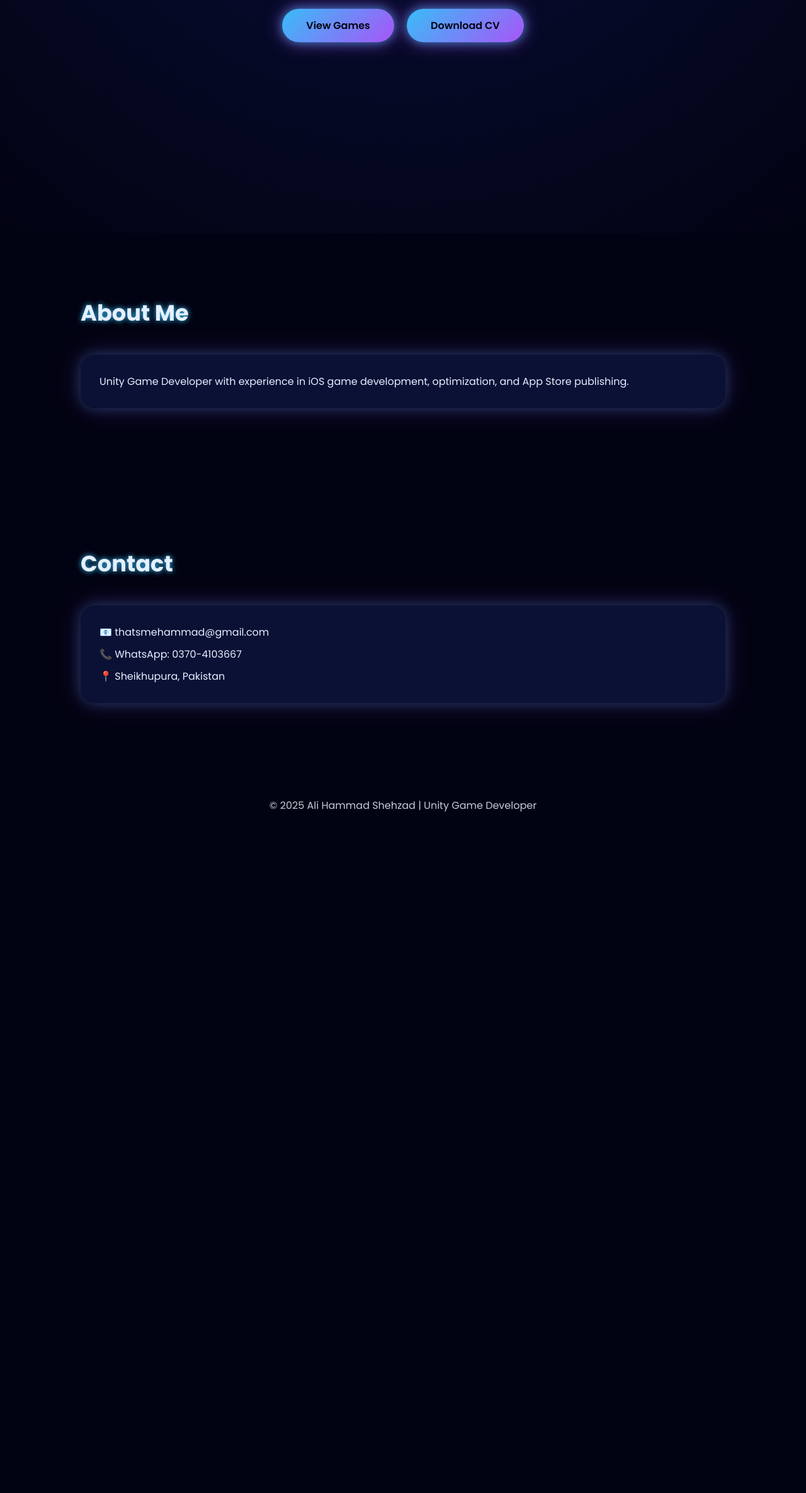
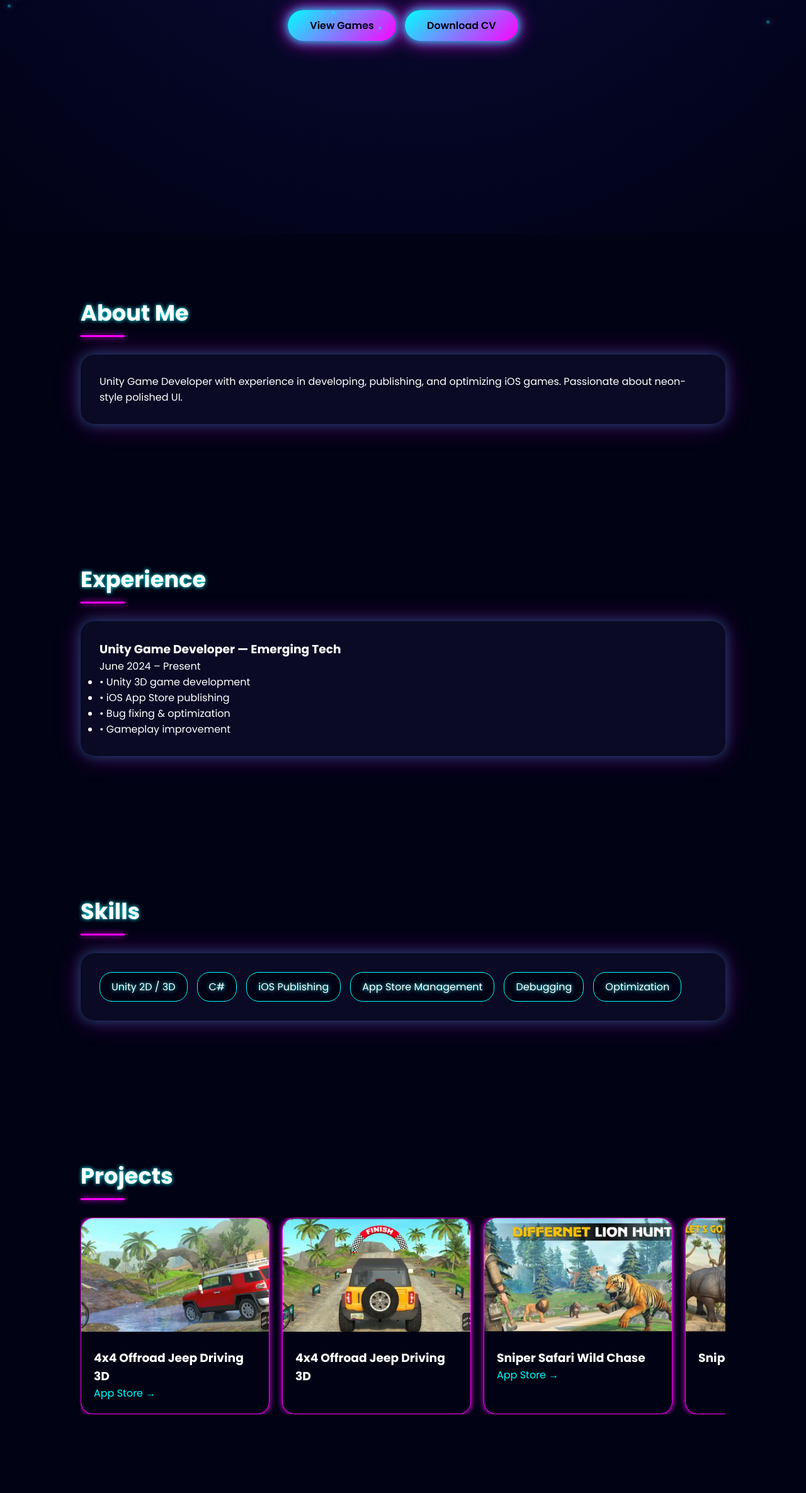
Before and after one commit to thatshammad/thatshammad.github.io, a plain HTML site: page index.html in a window 1280 px wide. Shown: the part 430-2800 px from the top of the page at 63% size. Before the commit the page ends 1751 px from the top, so only its background shows below. Drawn offline with Linux system fonts and the light colour scheme.

Commit message:
Update index.html

```diff
--- a/index.html
+++ b/index.html
@@ -3,180 +3,252 @@
 <head>
 <meta charset="UTF-8">
 <meta name="viewport" content="width=device-width, initial-scale=1.0">
-<title>Ali Hammad | Unity Game Developer</title>
+<title>Hammad | Unity Game Developer</title>
 
 <style>
 @import url('https://fonts.googleapis.com/css2?family=Poppins:wght@300;400;600;700&display=swap');
 
-*{margin:0;padding:0;box-sizing:border-box;font-family:Poppins;}
-
-body{
-background:#020312;
-color:#e5f0ff;
-overflow-x:hidden;
-cursor:none;
-}
+*{margin:0;padding:0;box-sizing:border-box;font-family:Poppins}
 
 /* ================= LOADING INTRO ================= */
 #loader{
 position:fixed;
 inset:0;
-background:radial-gradient(circle,#05082a,#020312);
+background:radial-gradient(circle,#06092b,#010214);
 display:flex;
 align-items:center;
 justify-content:center;
 flex-direction:column;
 z-index:10000;
-transition:opacity 1s ease,visibility 1s ease;
+transition:1s;
 }
-
-#loader.hide{
-opacity:0;
-visibility:hidden;
-}
+#loader.hide{opacity:0;visibility:hidden}
 
 .loader-title{
 font-size:2.6rem;
 letter-spacing:2px;
-text-shadow:0 0 20px #38bdf8,0 0 40px #a855f7;
+text-shadow:0 0 15px #00ffff,0 0 30px #ff00ff;
 animation:pulse 2s infinite;
 }
 
 .loader-bar{
 width:260px;
 height:6px;
-background:#0a0f3c;
+background:#0a0a25;
 border-radius:10px;
 overflow:hidden;
 margin-top:30px;
 }
-
 .loader-fill{
+height:100%;
 width:0%;
-height:100%;
-background:linear-gradient(90deg,#38bdf8,#a855f7);
-box-shadow:0 0 15px #38bdf8,0 0 30px #a855f7;
+background:linear-gradient(90deg,#00ffff,#ff00ff);
+box-shadow:0 0 20px #00ffff,0 0 40px #ff00ff;
 animation:load 3.5s forwards;
 }
 
-@keyframes load{
-to{width:100%;}
+@keyframes load{to{width:100%}}
+@keyframes pulse{50%{opacity:.6}}
+
+body{
+background:#010214;
+color:#fff;
+overflow-x:hidden;
+cursor:none;
 }
 
-@keyframes pulse{
-0%,100%{opacity:1;}
-50%{opacity:.6;}
+/* ================= NEON CURSOR ================= */
+.cursor{
+position:fixed;
+width:20px;
+height:20px;
+border-radius:50%;
+pointer-events:none;
+border:2px solid #00ffff;
+box-shadow:0 0 10px #00ffff,0 0 25px #ff00ff;
+transform:translate(-50%,-50%);
+z-index:9999;
 }
 
-/* ================= CURSOR ================= */
-.cursor{
+/* ================= PARTICLES ================= */
+.particle{
 position:fixed;
-width:18px;
-height:18px;
+width:5px;
+height:5px;
+background:#00ffff;
 border-radius:50%;
-pointer-events:none;
-border:2px solid #38bdf8;
-box-shadow:0 0 10px #38bdf8,0 0 25px #a855f7;
-transform:translate(-50%,-50%);
-z-index:9999;
+opacity:.4;
+animation:float 20s linear infinite;
+box-shadow:0 0 10px #00ffff,0 0 20px #ff00ff;
 }
 
 /* ================= HERO ================= */
 .hero{
 height:100vh;
 display:flex;
+justify-content:center;
 align-items:center;
-justify-content:center;
 text-align:center;
-background:radial-gradient(circle at top,#0a0f3c,#020312);
+background:radial-gradient(circle at top,#0c0c3e,#010214);
 }
 
 .hero h1{
-font-size:3.6rem;
-text-shadow:0 0 15px #38bdf8,0 0 30px #a855f7;
+font-size:3.5rem;
+text-shadow:0 0 15px #00ffff,0 0 30px #ff00ff;
 }
-.hero span{color:#a855f7;}
-.hero p{margin:15px 0;color:#c7d2fe;}
+.hero span{color:#ff00ff}
+.hero p{margin:15px 0;text-shadow:0 0 8px #00ffff}
 
 .btn{
-padding:14px 38px;
-border-radius:35px;
-background:linear-gradient(135deg,#38bdf8,#a855f7);
-color:#020312;
+padding:12px 35px;
+border-radius:30px;
+background:linear-gradient(135deg,#00ffff,#ff00ff);
+color:#010214;
 font-weight:600;
 text-decoration:none;
+margin:5px;
 display:inline-block;
-margin:8px;
-box-shadow:0 0 15px rgba(56,189,248,.6),0 0 30px rgba(168,85,247,.6);
 transition:.2s;
+box-shadow:0 0 15px #00ffff,0 0 30px #ff00ff;
 }
 
-/* ================= SECTIONS ================= */
-section{padding:100px 10%;}
+/* ================= MAGNETIC EFFECT ================= */
+.btn:hover{box-shadow:0 0 25px #00ffff,0 0 45px #ff00ff}
+
+section{padding:100px 10%}
+
 h2{
 font-size:2.2rem;
 margin-bottom:40px;
-text-shadow:0 0 8px #38bdf8;
+text-shadow:0 0 6px #00ffff;
+position:relative;
+}
+h2::after{
+content:'';
+width:70px;
+height:3px;
+background:#ff00ff;
+position:absolute;
+bottom:-12px;
+left:0;
+box-shadow:0 0 10px #ff00ff;
 }
 
-/* ================= REVEAL ================= */
-.reveal{opacity:0;transform:translateY(60px);transition:1s;}
-.reveal.active{opacity:1;transform:translateY(0);}
+.reveal{opacity:0;transform:translateY(60px);transition:1s}
+.reveal.active{opacity:1;transform:none}
 
 /* ================= CARD ================= */
 .card{
-background:#0b1035;
+background:#0a0a25;
 padding:30px;
 border-radius:22px;
-box-shadow:0 0 20px rgba(56,189,248,.25),0 0 40px rgba(168,85,247,.25);
+box-shadow:0 0 20px rgba(0,255,255,.3),0 0 40px rgba(255,0,255,.3);
 margin-bottom:20px;
 }
+
+/* ================= SKILLS ================= */
+.skills{display:flex;flex-wrap:wrap;gap:15px}
+.skill{
+background:#010214;
+padding:10px 18px;
+border-radius:20px;
+border:1px solid #00ffff;
+text-shadow:0 0 6px #00ffff;
+transition:.3s;
+}
+.skill:hover{
+transform:translateY(-4px);
+box-shadow:0 0 15px #00ffff,0 0 30px #ff00ff;
+}
+
+/* ================= PROJECTS ================= */
+.slider{display:flex;overflow-x:auto;gap:20px}
+.project{
+min-width:300px;
+background:#010214;
+border-radius:20px;
+overflow:hidden;
+border:1px solid #ff00ff;
+box-shadow:0 0 10px #ff00ff;
+transition:.4s;
+}
+.project:hover{
+transform:scale(1.07);
+box-shadow:0 0 20px #00ffff,0 0 40px #ff00ff;
+}
+.project img{width:100%;height:180px;object-fit:cover}
+.project div{padding:20px}
+.project a{color:#00ffff;text-decoration:none}
 
 /* ================= CONTACT ================= */
 .contact a{
 display:block;
-color:#e5f0ff;
+color:#fff;
 text-decoration:none;
 margin-bottom:10px;
 transition:.3s;
 }
-.contact a:hover{color:#38bdf8;transform:translateX(5px);}
+.contact a:hover{color:#00ffff;transform:translateX(5px)}
 
-footer{text-align:center;padding:30px;background:#020312;opacity:.85;}
+footer{text-align:center;padding:30px;background:#010214;opacity:.9}
+
+@keyframes float{from{transform:translateY(100vh)}to{transform:translateY(-100vh)}}
 </style>
 </head>
 
 <body>
 
-<!-- ================= LOADER ================= -->
+<!-- LOADER -->
 <div id="loader">
 <div class="loader-title">ALI HAMMAD</div>
-<div class="loader-bar">
-<div class="loader-fill"></div>
-</div>
+<div class="loader-bar"><div class="loader-fill"></div></div>
 </div>
 
-<!-- ================= CURSOR ================= -->
 <div class="cursor"></div>
 
 <script>
-// CURSOR
+// Loader
+window.addEventListener("load",()=>{
+setTimeout(()=>document.getElementById("loader").classList.add("hide"),3600);
+});
+
+// Cursor
 const cursor=document.querySelector(".cursor");
 document.addEventListener("mousemove",e=>{
 cursor.style.left=e.clientX+"px";
 cursor.style.top=e.clientY+"px";
 });
 
-// LOADER REMOVE
-window.addEventListener("load",()=>{
-setTimeout(()=>{
-document.getElementById("loader").classList.add("hide");
-},3600);
+// Particles
+for(let i=0;i<40;i++){
+let p=document.createElement("div");
+p.className="particle";
+p.style.left=Math.random()*100+"%";
+p.style.animationDuration=10+Math.random()*20+"s";
+document.body.appendChild(p);
+}
+
+// Scroll reveal
+window.addEventListener("scroll",()=>{
+document.querySelectorAll(".reveal").forEach(el=>{
+if(el.getBoundingClientRect().top<window.innerHeight-100){
+el.classList.add("active");
+}
+});
+});
+
+// Magnetic Buttons
+document.querySelectorAll(".btn").forEach(btn=>{
+btn.addEventListener("mousemove",e=>{
+const r=btn.getBoundingClientRect();
+btn.style.transform=`translate(${(e.clientX-r.left-r.width/2)/8}px,${(e.clientY-r.top-r.height/2)/8}px)`;
+});
+btn.addEventListener("mouseleave",()=>btn.style.transform="");
 });
 </script>
 
-<!-- ================= HERO ================= -->
-<div class="hero reveal">
+<!-- HERO -->
+<div class="hero">
 <div>
 <h1>Ali <span>Hammad</span> Shehzad</h1>
 <p>Unity Game Developer | iOS Games</p>
@@ -188,8 +260,69 @@ document.getElementById("loader").classList.add("hide");
 <section class="reveal">
 <h2>About Me</h2>
 <div class="card">
-Unity Game Developer with experience in iOS game development,
-optimization, and App Store publishing.
+Unity Game Developer with experience in developing, publishing,
+and optimizing iOS games. Passionate about neon-style polished UI.
+</div>
+</section>
+
+<section class="reveal">
+<h2>Experience</h2>
+<div class="card">
+<h3>Unity Game Developer — Emerging Tech</h3>
+<p>June 2024 – Present</p>
+<ul>
+<li>• Unity 3D game development</li>
+<li>• iOS App Store publishing</li>
+<li>• Bug fixing & optimization</li>
+<li>• Gameplay improvement</li>
+</ul>
+</div>
+</section>
+
+<section class="reveal">
+<h2>Skills</h2>
+<div class="card">
+<div class="skills">
+<div class="skill">Unity 2D / 3D</div>
+<div class="skill">C#</div>
+<div class="skill">iOS Publishing</div>
+<div class="skill">App Store Management</div>
+<div class="skill">Debugging</div>
+<div class="skill">Optimization</div>
+</div>
+</div>
+</section>
+
+<section id="projects" class="reveal">
+<h2>Projects</h2>
+<div class="slider">
+
+<div class="project">
+<img src="images/game1ss1.jpg">
+<div>
+<h3>4x4 Offroad Jeep Driving 3D</h3>
+<a href="https://apps.apple.com/pk/app/4x4-offroad-jeep-driving-3d/id6743621542" target="_blank">App Store →</a>
+</div>
+</div>
+
+<div class="project">
+<img src="images/game1ss2.jpg">
+<div><h3>4x4 Offroad Jeep Driving 3D</h3></div>
+</div>
+
+<div class="project">
+<img src="images/game2ss1.jpg">
+<div>
+<h3>Sniper Safari Wild Chase</h3>
+<a href="https://apps.apple.com/pk/app/sniper-safari-wild-chase/id6743483362" target="_blank">App Store →</a>
+</div>
+</div>
+
+<div class="project">
+<img src="images/game2ss2.jpg">
+<div><h3>Sniper Safari Wild Chase</h3></div>
+</div>
+
 </div>
 </section>
 
@@ -206,15 +339,5 @@ optimization, and App Store publishing.
 © 2025 Ali Hammad Shehzad | Unity Game Developer
 </footer>
 
-<script>
-window.addEventListener("scroll",()=>{
-document.querySelectorAll(".reveal").forEach(el=>{
-if(el.getBoundingClientRect().top < window.innerHeight-100){
-el.classList.add("active");
-}
-});
-});
-</script>
-
 </body>
 </html>
```
